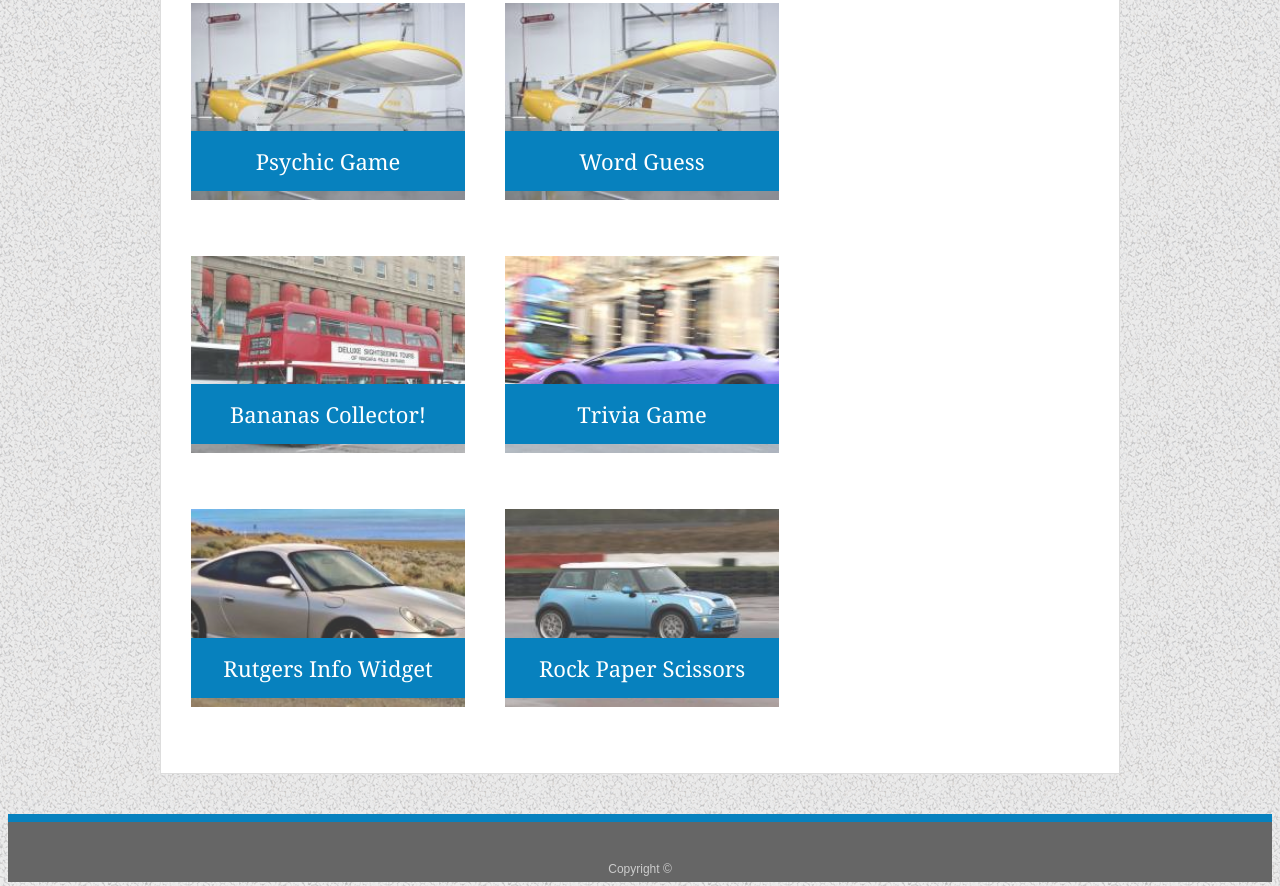
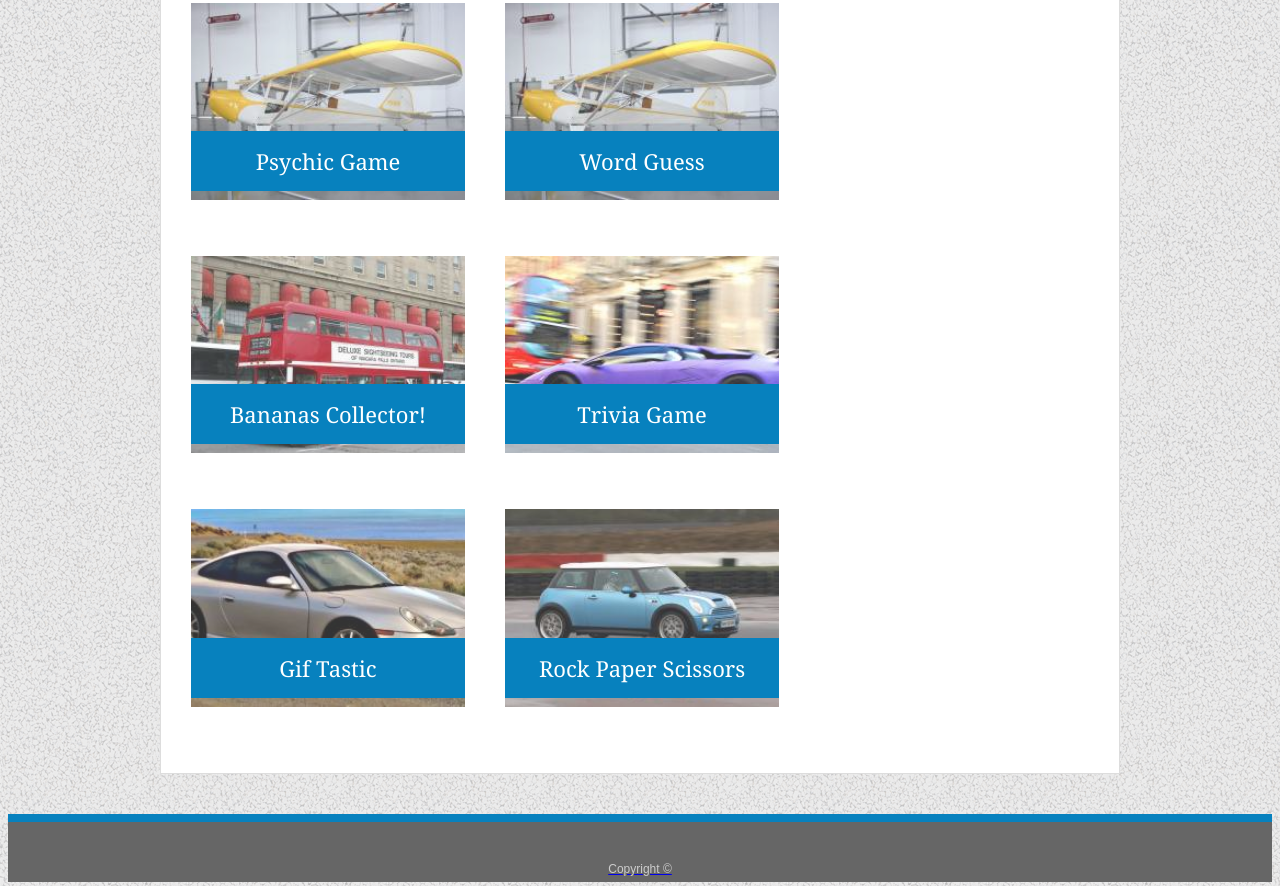
Before and after one commit to w3fl3x/Responsive-Portfolio, a plain HTML site: page portfolio.html in a window 1280 px wide. Shown: the part 303-1189 px from the top of the page. Drawn offline with Linux system fonts and the light colour scheme.

Commit message:
Add a href for new GifTastic homework assignment in portfolio.html.

```diff
--- a/portfolio.html
+++ b/portfolio.html
@@ -53,9 +53,10 @@
                 </a>
             </div>
             <div class="work">
-                <img src="assets/images/Porsche.jpg" alt="Rutgers Info Widget">
+                <a href="https://w3fl3x.github.io/GifTastic/" title="GifTastic" target="_blank">
+                <img src="assets/images/Porsche.jpg" alt="Gif Tastic">
 
-                <h3>Rutgers Info Widget</h3>
+                <h3>Gif Tastic</h3>
             </div>
             <div class="work">
                 <img src="assets/images/Mini.jpg" alt="Rock Paper Scissors">
```
